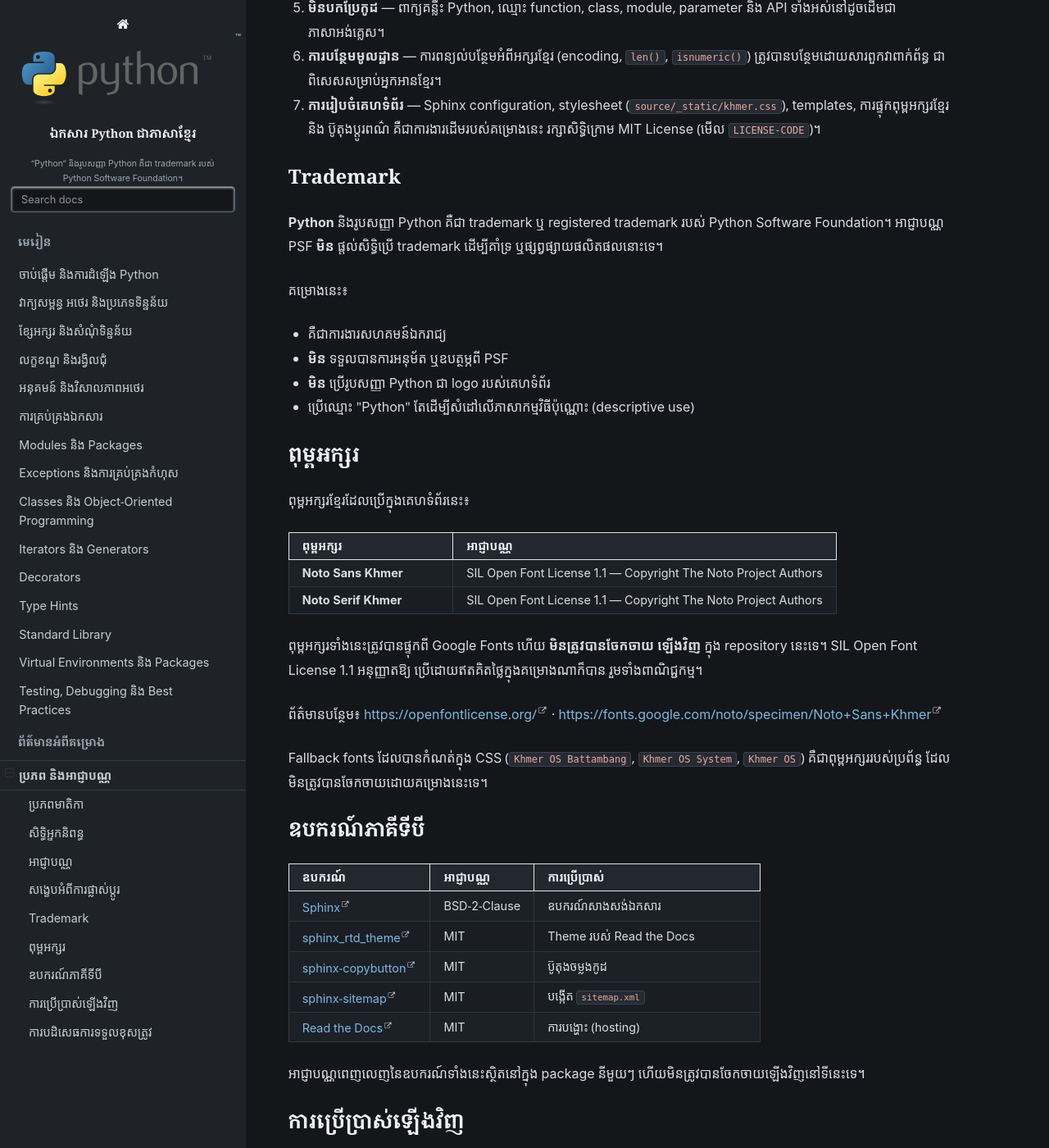
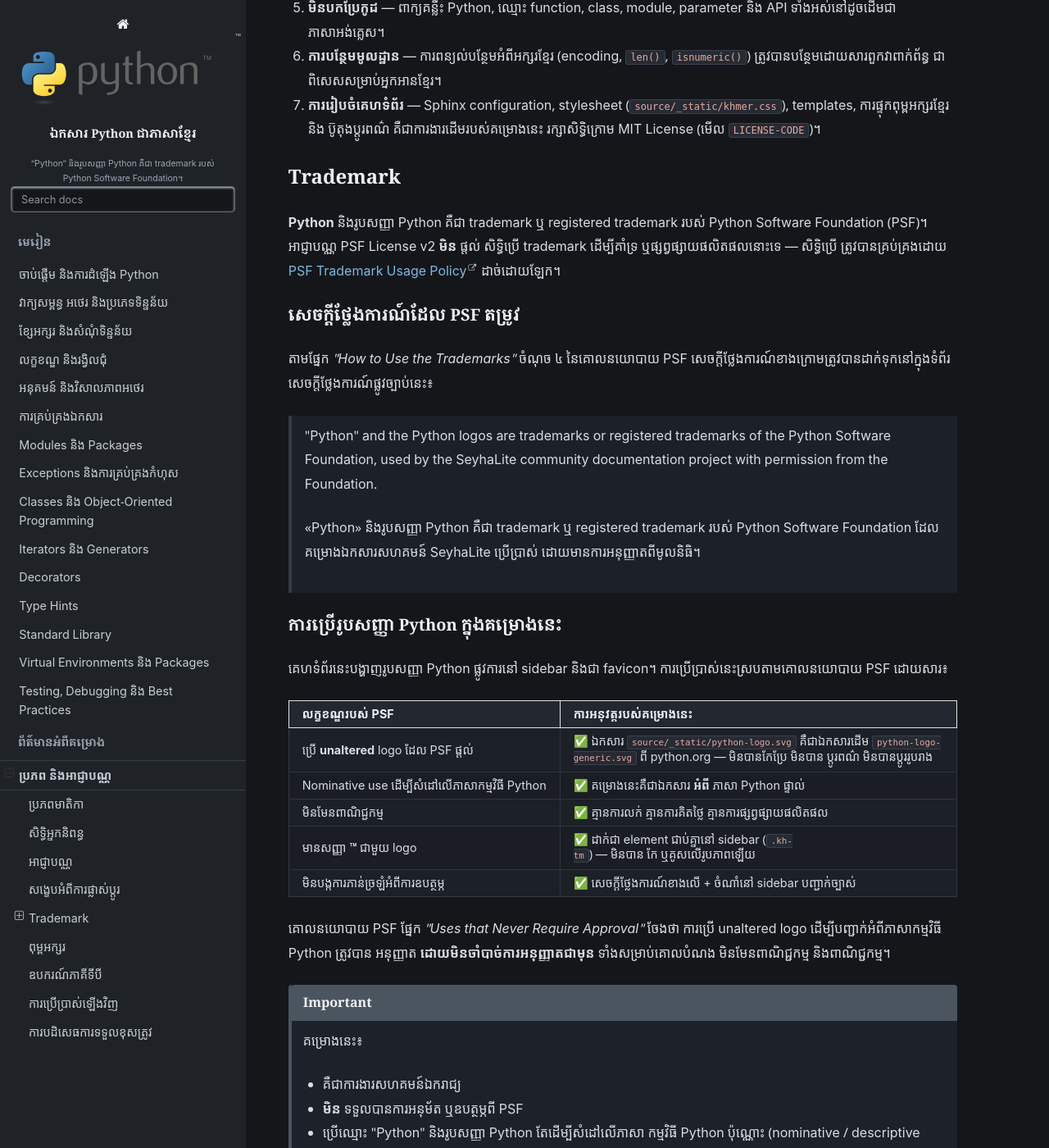
Before and after one commit to SeyhaLite/Python-Documentation, a Sphinx documentation site: the page built from source/license_attribution.rst, in a window 1280 px wide and 1400 px high, scrolled down 2379 px. Shown: the whole window at 82% size. Built offline with Sphinx 7.4.7 and the Read the Docs theme 3.1.0, drawn with Linux system fonts in a browser that asks for light colours; some of the changed text lies outside the part shown.

Commit message:
docs(license): record PSF trademark statement for logo use

```diff
--- a/source/license_attribution.rst
+++ b/source/license_attribution.rst
@@ -152,15 +152,78 @@
 =========
 
 **Python** និងរូបសញ្ញា Python គឺជា trademark ឬ registered trademark របស់
-Python Software Foundation។ អាជ្ញាបណ្ណ PSF **មិន** ផ្ដល់សិទ្ធិប្រើ trademark
-ដើម្បីគាំទ្រ ឬផ្សព្វផ្សាយផលិតផលនោះទេ។
+Python Software Foundation (PSF)។ អាជ្ញាបណ្ណ PSF License v2 **មិន** ផ្ដល់
+សិទ្ធិប្រើ trademark ដើម្បីគាំទ្រ ឬផ្សព្វផ្សាយផលិតផលនោះទេ — សិទ្ធិប្រើ
+ត្រូវបានគ្រប់គ្រងដោយ
+`PSF Trademark Usage Policy <https://www.python.org/psf/trademarks/>`_
+ដាច់ដោយឡែក។
 
-គម្រោងនេះ៖
+.. _trademark-statement:
 
-* គឺជាការងារសហគមន៍ឯករាជ្យ
-* **មិន** ទទួលបានការអនុម័ត ឬឧបត្ថម្ភពី PSF
-* **មិន** ប្រើរូបសញ្ញា Python ជា logo របស់គេហទំព័រ
-* ប្រើឈ្មោះ "Python" តែដើម្បីសំដៅលើភាសាកម្មវិធីប៉ុណ្ណោះ (descriptive use)
+សេចក្ដីថ្លែងការណ៍ដែល PSF តម្រូវ
+-------------------------------
+
+តាមផ្នែក *"How to Use the Trademarks"* ចំណុច ៤ នៃគោលនយោបាយ PSF
+សេចក្ដីថ្លែងការណ៍ខាងក្រោមត្រូវបានដាក់ទុកនៅក្នុងទំព័រសេចក្ដីថ្លែងការណ៍ផ្លូវច្បាប់នេះ៖
+
+    "Python" and the Python logos are trademarks or registered trademarks of
+    the Python Software Foundation, used by the SeyhaLite community
+    documentation project with permission from the Foundation.
+
+    «Python» និងរូបសញ្ញា Python គឺជា trademark ឬ registered trademark របស់
+    Python Software Foundation ដែលគម្រោងឯកសារសហគមន៍ SeyhaLite ប្រើប្រាស់
+    ដោយមានការអនុញ្ញាតពីមូលនិធិ។
+
+.. _logo-use:
+
+ការប្រើរូបសញ្ញា Python ក្នុងគម្រោងនេះ
+---------------------------------------
+
+គេហទំព័រនេះបង្ហាញរូបសញ្ញា Python ផ្លូវការនៅ sidebar និងជា favicon។
+ការប្រើប្រាស់នេះស្របតាមគោលនយោបាយ PSF ដោយសារ៖
+
+.. list-table::
+   :header-rows: 1
+   :widths: 34 66
+
+   * - លក្ខខណ្ឌរបស់ PSF
+     - ការអនុវត្តរបស់គម្រោងនេះ
+   * - ប្រើ **unaltered** logo ដែល PSF ផ្ដល់
+     - ✅ ឯកសារ ``source/_static/python-logo.svg`` គឺជាឯកសារដើម
+       ``python-logo-generic.svg`` ពី python.org — មិនបានកែប្រែ មិនបាន
+       ប្ដូរពណ៌ មិនបានប្ដូររូបរាង
+   * - Nominative use ដើម្បីសំដៅលើភាសាកម្មវិធី Python
+     - ✅ គម្រោងនេះគឺជាឯកសារ **អំពី** ភាសា Python ផ្ទាល់
+   * - មិនមែនពាណិជ្ជកម្ម
+     - ✅ គ្មានការលក់ គ្មានការគិតថ្លៃ គ្មានការផ្សព្វផ្សាយផលិតផល
+   * - មានសញ្ញា **™** ជាមួយ logo
+     - ✅ ដាក់ជា element ជាប់គ្នានៅ sidebar (``.kh-tm``) — មិនបាន
+       កែ ឬគូសលើរូបភាពឡើយ
+   * - មិនបង្កការភាន់ច្រឡំអំពីការឧបត្ថម្ភ
+     - ✅ សេចក្ដីថ្លែងការណ៍ខាងលើ + ចំណាំនៅ sidebar បញ្ជាក់ច្បាស់
+
+គោលនយោបាយ PSF ផ្នែក *"Uses that Never Require Approval"* ចែងថា
+ការប្រើ unaltered logo ដើម្បីបញ្ជាក់អំពីភាសាកម្មវិធី Python ត្រូវបាន
+អនុញ្ញាត **ដោយមិនចាំបាច់ការអនុញ្ញាតជាមុន** ទាំងសម្រាប់គោលបំណង
+មិនមែនពាណិជ្ជកម្ម និងពាណិជ្ជកម្ម។
+
+.. important::
+
+   គម្រោងនេះ៖
+
+   * គឺជាការងារសហគមន៍ឯករាជ្យ
+   * **មិន** ទទួលបានការអនុម័ត ឬឧបត្ថម្ភពី PSF
+   * ប្រើឈ្មោះ "Python" និងរូបសញ្ញា Python តែដើម្បីសំដៅលើភាសា
+     កម្មវិធី Python ប៉ុណ្ណោះ (nominative / descriptive use)
+
+.. note::
+
+   PSF ណែនាំឱ្យអ្នកដែលប្រើឈ្មោះ ឬរូបសញ្ញា Python ពិចារណា **បរិច្ចាក**
+   ដើម្បីគាំទ្របេសកកម្មមិនរកប្រាក់ចំណេញរបស់មូលនិធិ៖
+   https://psfmember.org/civicrm/contribute/transact/?reset=1&id=2
+
+   បើអ្នកមានចម្ងល់អំពីការប្រើប្រាស់នេះ សូមទាក់ទង
+   psf-trademarks@python.org។
 
 .. _fonts:
 
```
Also changed, not shown: README.md (+5 -2 lines), source/index.rst (+5 -2 lines), 1 other file.
